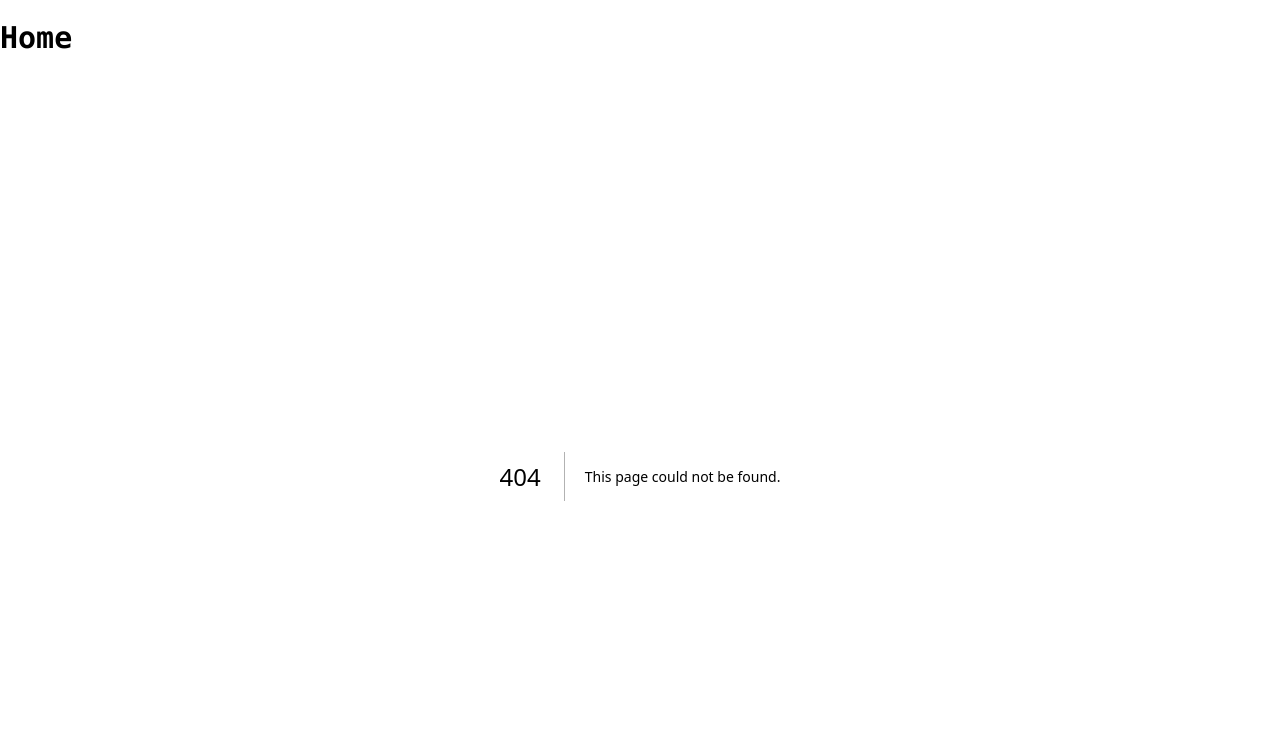
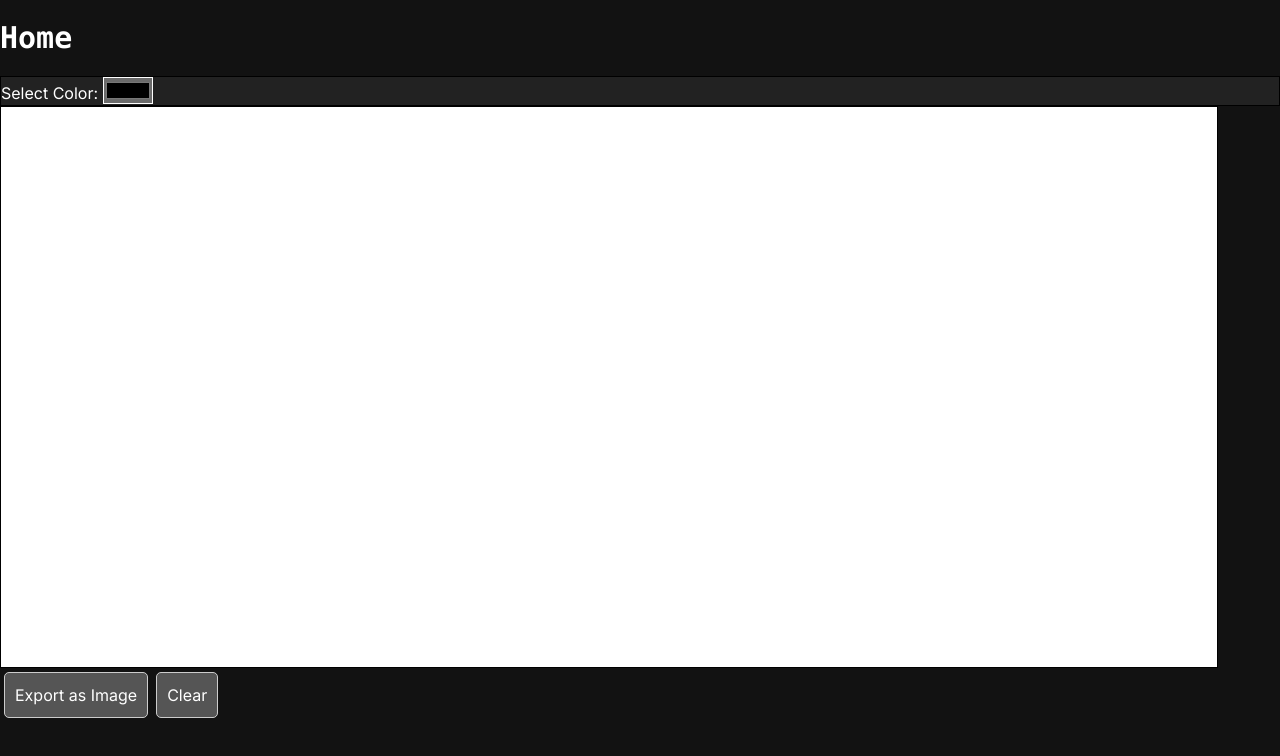
Before and after one commit to hadmacker/numbrella, a Next.js app: page /activities/draw in a window 1280 px wide. Before the commit this address had no page. Shown: the top 756 px of the page. Built offline with nearby package versions, Linux system fonts and the light colour scheme.

Commit message:
Draw (#21)

```diff
--- /dev/null
+++ b/app/activities/draw/page.tsx
@@ -0,0 +1,147 @@
+'use client'
+
+import React, { useRef, useEffect, useState } from 'react';
+
+const DrawingCanvas: React.FC = () => {
+  const canvasRef = useRef<HTMLCanvasElement | null>(null);
+  const contextRef = useRef<CanvasRenderingContext2D | null>(null);
+  const [color, setColor] = useState<string>('black');
+  const [isDrawing, setIsDrawing] = useState<boolean>(false);
+
+    // Setup canvas only once when the component is mounted
+  useEffect(() => {
+    const canvas = canvasRef.current;
+    if (!canvas) return;
+
+    const setCanvasSize = () => {
+      canvas.width = window.innerWidth * 0.95;
+      canvas.height = window.innerHeight * 0.7;
+      const context = canvas.getContext('2d');
+      if (!context) return;
+      context.fillStyle = 'white'; // Set canvas background color to white
+      context.fillRect(0, 0, canvas.width, canvas.height);
+    };
+
+    setCanvasSize(); // Set initial size
+
+    // Update canvas size when window size changes
+    window.addEventListener('resize', setCanvasSize);
+
+    const context = canvas.getContext('2d');
+    if (!context) return;
+
+    context.fillStyle = 'white'; // Set canvas background color to white
+    context.fillRect(0, 0, canvas.width, canvas.height);
+
+    context.lineCap = 'round';
+    context.strokeStyle = color;
+    context.lineWidth = 2;
+
+    contextRef.current = context;
+
+      // Cleanup function to remove event listener
+    return () => {
+      window.removeEventListener('resize', setCanvasSize);
+    };
+  }, []);
+
+  // Change stroke style whenever color changes
+  useEffect(() => {
+    if (contextRef.current) {
+      contextRef.current.strokeStyle = color;
+    }
+  }, [color]);
+
+  type Event = React.MouseEvent<HTMLCanvasElement, MouseEvent> | React.TouchEvent<HTMLCanvasElement>;
+
+  const startDrawing = (event: Event ) => {
+    const isTouchEvent = 'touches' in event;
+    const { clientX, clientY } = isTouchEvent ? event.touches[0] : event;
+    const canvas = canvasRef.current;
+    if (!canvas) return;
+    const rect = canvas.getBoundingClientRect();
+    if(contextRef.current) {
+      contextRef.current.beginPath();
+      contextRef.current.moveTo(clientX - rect.left, clientY - rect.top);
+    }
+    setIsDrawing(true);
+  };
+
+  const draw = (event: Event ) => {
+    if (!isDrawing) return;
+    const isTouchEvent = 'touches' in event;
+    const { clientX, clientY } = isTouchEvent ? event.touches[0] : event;
+    const canvas = canvasRef.current;
+    if (!canvas) return;
+    const rect = canvas.getBoundingClientRect();
+    if(contextRef.current){
+      contextRef.current.lineTo(clientX - rect.left, clientY - rect.top);
+      contextRef.current.stroke();
+    }
+  };
+
+  const endDrawing = () => {
+    if (contextRef.current) {
+      contextRef.current.closePath();
+    }
+    setIsDrawing(false);
+  };
+
+  const exportImage = () => {
+    if (!canvasRef.current) return;
+
+    const canvas = canvasRef.current;
+    const image = canvas.toDataURL('image/png');
+
+    // Open the image in a new tab or trigger a download
+    const link = document.createElement('a');
+    link.href = image;
+    link.download = 'drawing.png';
+    link.click();
+  };
+
+  const clearCanvas = () => {
+    const canvas = canvasRef.current;
+    const context = contextRef.current;
+    if (!canvas || !context) return;
+
+    context.fillStyle = 'white'; // Set fill color to white
+    context.fillRect(0, 0, canvas.width, canvas.height);
+  };
+
+  return (
+    <div>
+      <div style={{
+        border: '1px solid black',
+        backgroundColor: '#222222'}}>
+          <label>Select Color: </label>
+          <input
+            style={{border: '1px solid white'}}
+            type="color"
+            value={color}
+            onChange={(e) => setColor(e.target.value)}
+          />
+      </div>
+      <canvas
+        ref={canvasRef}
+        onMouseDown={startDrawing}
+        onMouseMove={draw}
+        onMouseUp={endDrawing}
+        onTouchStart={startDrawing}
+        onTouchMove={draw}
+        onTouchEnd={endDrawing}
+        style={{ border: '1px solid black', touchAction: 'none' }}
+      />
+      <button
+      style={{ padding: '10px', backgroundColor: '#555', border: '1px solid #ccc', borderRadius: '5px' }}
+      className="m-1"
+      onClick={exportImage}>Export as Image</button>
+      <button
+      style={{ padding: '10px', backgroundColor: '#555', border: '1px solid #ccc', borderRadius: '5px' }}
+      className="m-1"
+      onClick={clearCanvas}>Clear</button>
+    </div>
+  );
+};
+
+export default DrawingCanvas;
--- /dev/null
+++ b/app/activities/template/page.tsx
@@ -0,0 +1,39 @@
+'use client'
+
+import React, { useState } from "react";
+
+export default function Page() {
+
+  return (
+    <>
+      <div>
+        <h2 className="text-center tracking-wide font-mono text-2xl lg:text-3xl font-black">
+          Template
+          </h2>
+      </div>
+      <div style={{
+        border: '1px solid black',
+        backgroundColor: '#222222'}}>
+      <div style={{
+        padding: '10px',
+        margin: '10px',
+        display: 'flex',
+        justifyContent: 'center'
+        }}>
+        <button
+        style={{ padding: '10px', backgroundColor: '#555', border: '1px solid #ccc', borderRadius: '5px' }}
+        className="m-1"
+        >button</button>
+      </div>
+      <div style={{
+        display: 'flex',
+        justifyContent: 'center'
+        }}>
+instructions
+        </div>
+      </div>
+      <div style={{ display: 'flex', justifyContent: 'center' }}>
+      </div>
+    </>
+  );
+}
--- a/app/page.tsx
+++ b/app/page.tsx
@@ -37,6 +37,7 @@ export default function Home() {
           <ul key="a1.1" className='block'>
             <li key="a1.1.2.1" className='mx-3 my-3 md:mx-:3 md:my-6'><a href="activities/shapes"><span className="mx-2 p-4 text-2xl md:text-3xl font-black">Polygons</span></a></li>
             <li key="a1.1.2.2" className='mx-3 my-3 md:mx-:3 md:my-6'><a href="activities/maze"><span className="mx-2 p-4 text-2xl md:text-3xl font-black">Maze Maker</span></a></li>
+            <li key="a1.1.2.3" className='mx-3 my-3 md:mx-:3 md:my-6'><a href="activities/draw"><span className="mx-2 p-4 text-2xl md:text-3xl font-black">Draw</span></a></li>
           </ul>
         </div>
         </div>
```
